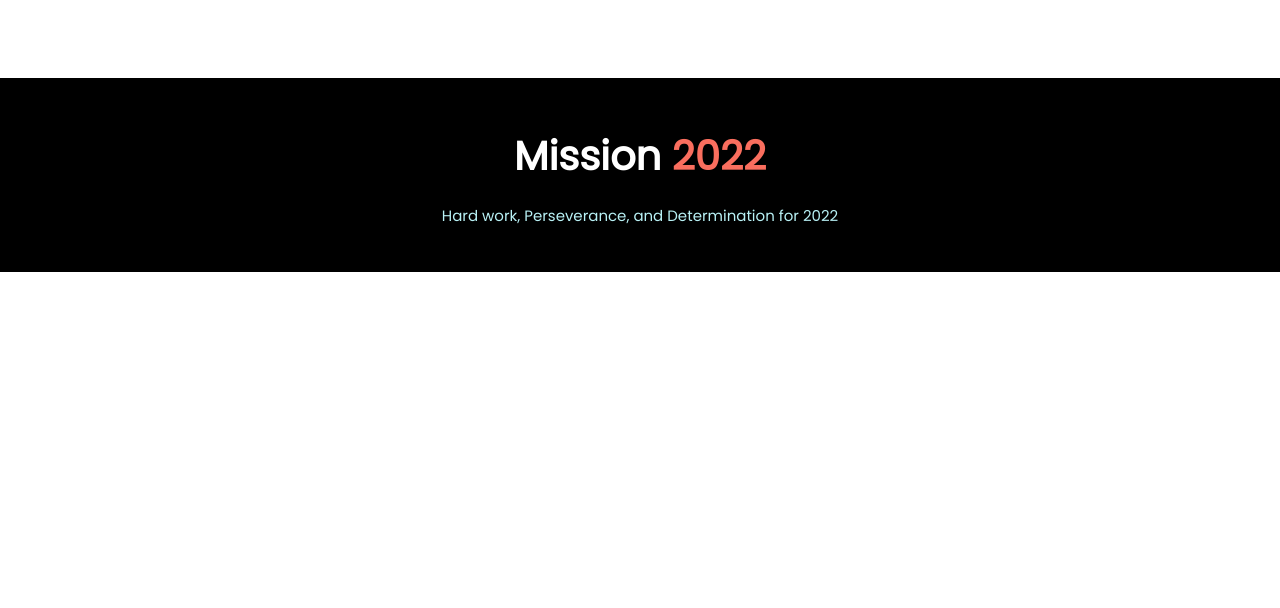
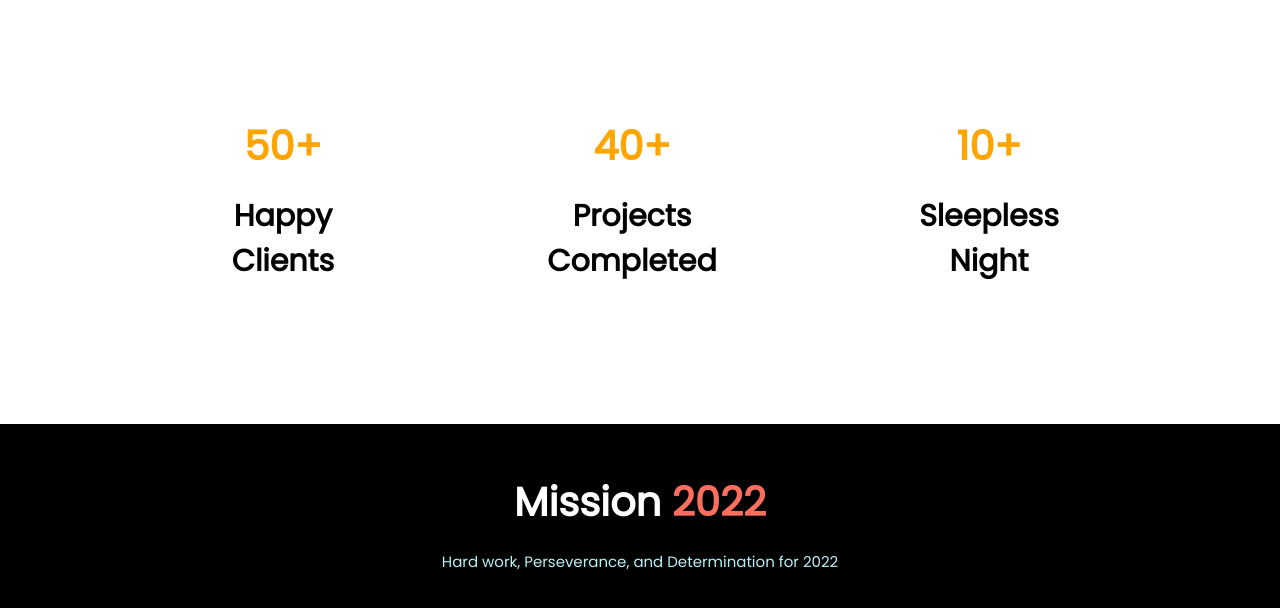
Before and after one commit to monirakibul/mission-2020, a plain HTML site: page index.html in a window 1280 px wide. Shown: the part 2043-2651 px from the top of the page. Before the commit the page ends 2315 px from the top, so only its background shows below. Drawn offline with Linux system fonts and the light colour scheme.

Commit message:
Final Release

```diff
--- a/index.html
+++ b/index.html
@@ -72,6 +72,22 @@
             <img src="images/project.png" alt="develop">
         </div>
     </section>
+
+    <section class="flex-container">
+        <div class="statictics">
+            <h2 class="text-orange">50+</h2>
+            <h3>Happy Clients</h3>
+        </div>
+        <div class="statictics">
+            <h2 class="text-orange">40+</h2>
+            <h3>Projects Completed</h3>
+        </div>
+        <div class="statictics">
+            <h2 class="text-orange">10+</h2>
+            <h3>Sleepless Night</h3>
+        </div>
+    </section>
+
     <footer class="footer-container">
         <h2>Mission <span>2022</span></h2>
         <p>Hard work, Perseverance, and Determination for 2022</p>
--- a/style.css
+++ b/style.css
@@ -96,6 +96,10 @@ p {
     background-position: bottom 0px right 0px;
     background-size: 18%;
 }
+.statictics {
+    margin: 20px 6%;
+    text-align: center;
+}
 .footer-container {
     background-color: black;
     text-align: center;
```
